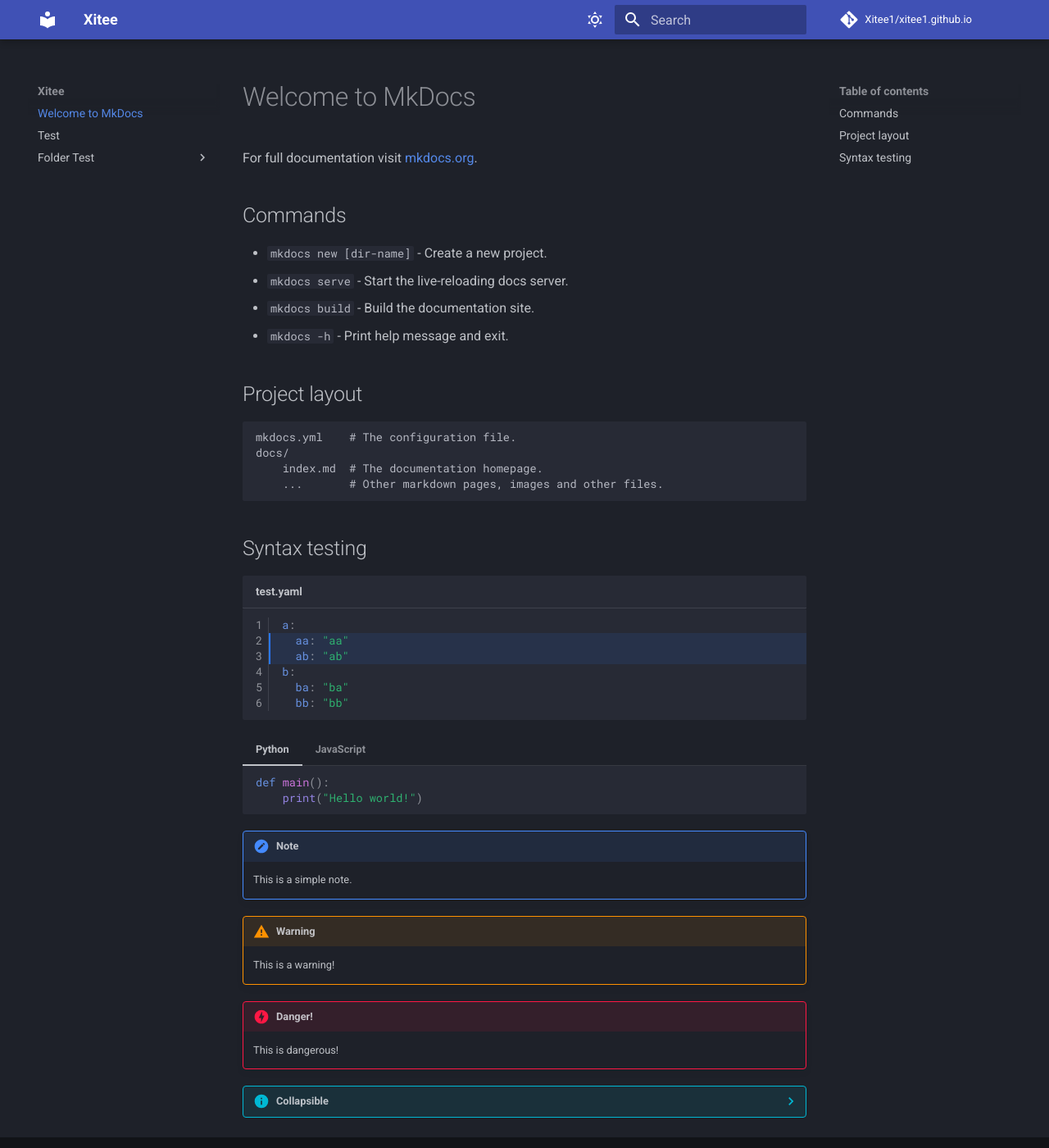
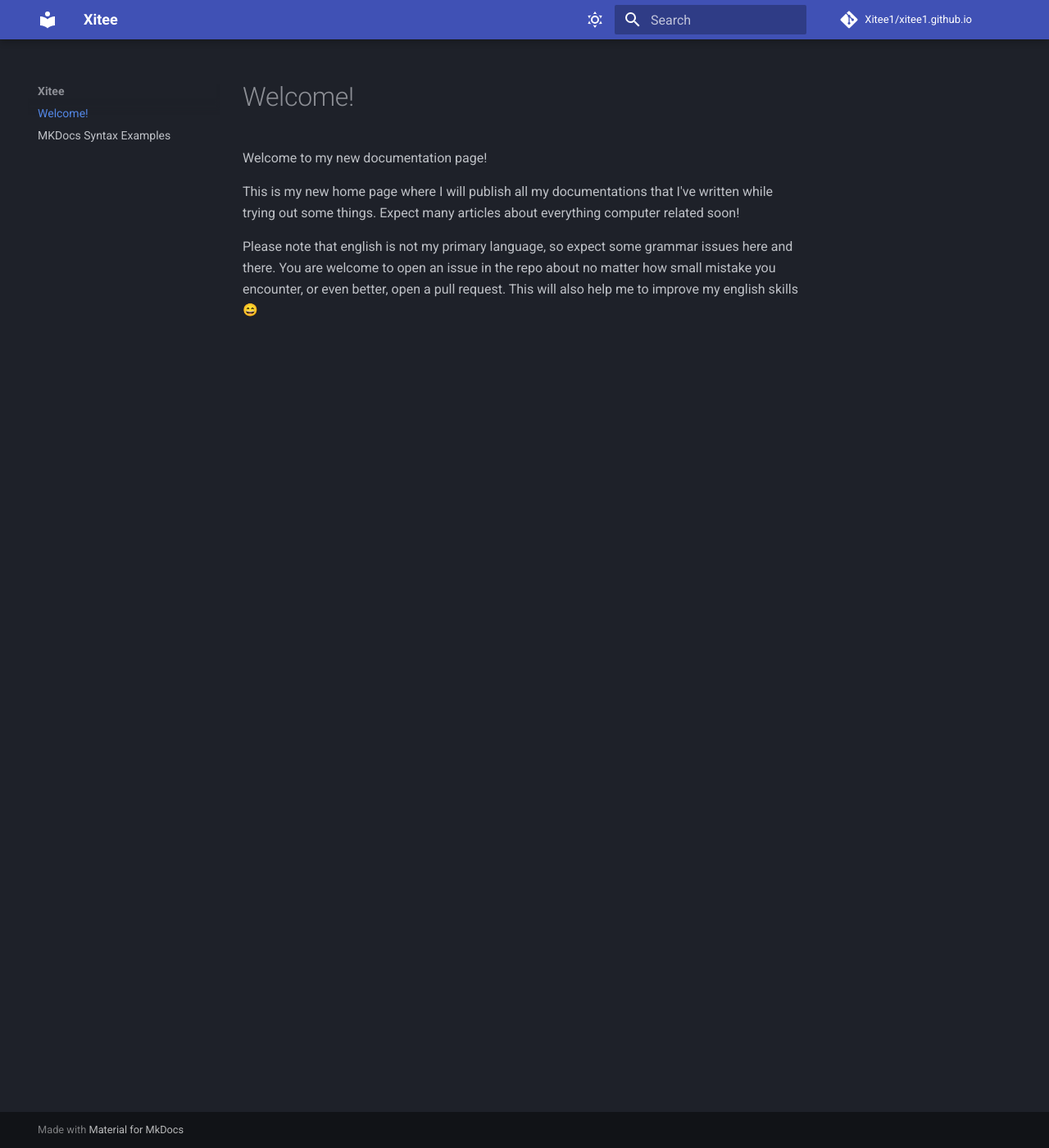
Before and after one commit to Xitee1/xitee1.github.io, an MkDocs documentation site: the page built from docs/index.md, in a window 1280 px wide and 1400 px high. Shown: the whole window at 82% size. Built offline with MkDocs 1.6.1 and Material for MkDocs 9.7.7, drawn with Linux system fonts in a browser that asks for light colours; emoji names are drawn with the system emoji font; comment, search, counter and statistics services are not loaded.

Commit message:
Getting started

````diff
--- a/docs/index.md
+++ b/docs/index.md
@@ -1,51 +1,9 @@
-# Welcome to MkDocs
+# Welcome!
+Welcome to my new documentation page!
 
-For full documentation visit [mkdocs.org](https://www.mkdocs.org).
+This is my new home page where I will publish all my documentations that I've written while trying out some things.
+Expect many articles about everything computer related soon!
 
-## Commands
-
-* `mkdocs new [dir-name]` - Create a new project.
-* `mkdocs serve` - Start the live-reloading docs server.
-* `mkdocs build` - Build the documentation site.
-* `mkdocs -h` - Print help message and exit.
-
-## Project layout
-
-    mkdocs.yml    # The configuration file.
-    docs/
-        index.md  # The documentation homepage.
-        ...       # Other markdown pages, images and other files.
-
-
-## Syntax testing
-```yaml title="test.yaml" linenums="1" hl_lines="2-3"
-a:
-  aa: "aa"
-  ab: "ab"
-b:
-  ba: "ba"
-  bb: "bb"
-```
-
-=== "Python"
-    ```py
-    def main():
-        print("Hello world!")
-    ```
-
-=== "JavaScript"
-    ```js
-    console.log("Hello world")
-    ```
-
-!!! note "Note"
-    This is a simple note.
-
-!!! warning "Warning"
-    This is a warning!
-
-!!! danger "Danger!"
-    This is dangerous!
-
-??? info "Collapsible"
-    This is an important text!
+Please note that english is not my primary language, so expect some grammar issues here and there.
+You are welcome to open an issue in the repo about no matter how small mistake you encounter, or even better, open a pull request.
+This will also help me to improve my english skills :smile:
````
Also changed, not shown: docs/Folder Test/test.md (deleted, +0 -1 lines), docs/MKDocs Syntax Examples.md (added, +32 -0 lines), docs/test.md (deleted, +0 -1 lines).
